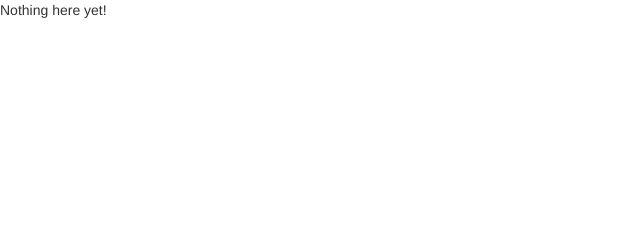
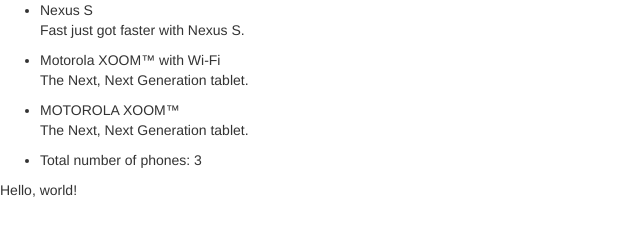
Before and after one commit to khambley/AngularJSTrainingApp, a website: page app/index.html in a window 1280 px wide. Shown: the whole page, without its empty margins (0-640 px from the left). Drawn offline with nearby package versions, Linux system fonts and the light colour scheme.

Commit message:
step-2 create template and controller

```diff
--- /dev/null
+++ b/app/app.js
@@ -0,0 +1,19 @@
+//Define the `phonecatApp` module'
+var phonecatApp = angular.module('phonecatApp', []);
+
+//Define the `PhoneListController` controller on the `phonecatApp` module
+phonecatApp.controller('PhoneListController', function PhoneListController($scope){
+   $scope.phones = [
+    {
+        name: 'Nexus S',
+        snippet: 'Fast just got faster with Nexus S.'
+      }, {
+        name: 'Motorola XOOM™ with Wi-Fi',
+        snippet: 'The Next, Next Generation tablet.'
+      }, {
+        name: 'MOTOROLA XOOM™',
+        snippet: 'The Next, Next Generation tablet.'
+      }
+    ];
+    $scope.name = 'world';
+  });
--- a/app/index.html
+++ b/app/index.html
@@ -1,14 +1,21 @@
 <!doctype html>
-<html lang="en" ng-app>
+<html lang="en" ng-app="phonecatApp">
   <head>
     <meta charset="utf-8">
     <title>My HTML File</title>
     <link rel="stylesheet" href="lib/bootstrap/dist/css/bootstrap.css" />
     <script src="lib/angular/angular.js"></script>
+    <script src="app.js"></script>
   </head>
-  <body>
+  <body ng-controller="PhoneListController">
 
-    <p>Nothing here {{'yet' + '!'}}</p>
-
+    <ul>
+      <li ng-repeat="phone in phones">
+        <span>{{phone.name}}</span>
+        <p>{{phone.snippet}}</p>
+      </li>
+      <li>Total number of phones: {{phones.length}}</li>
+    </ul>
+    <p>Hello, {{name}}!</p>
   </body>
 </html>
```
Also changed, not shown: README.md, 1 other file.
